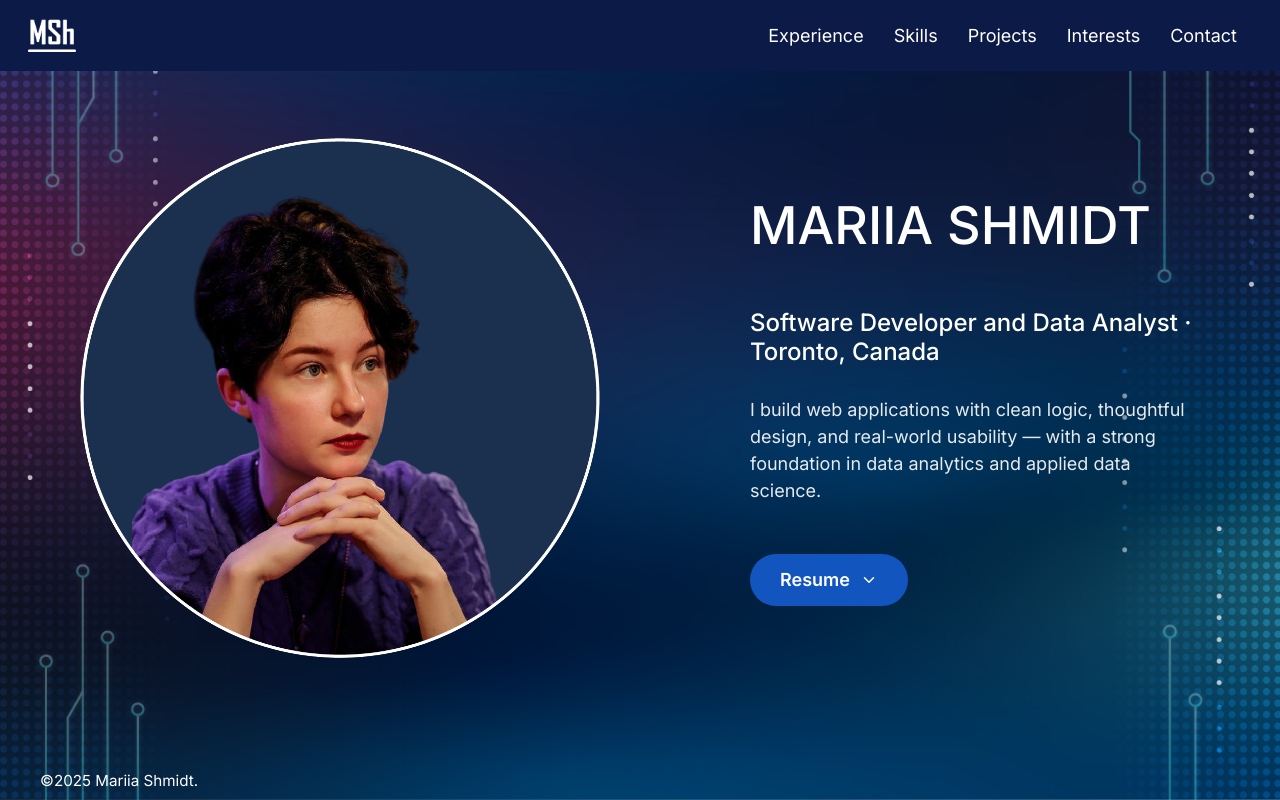
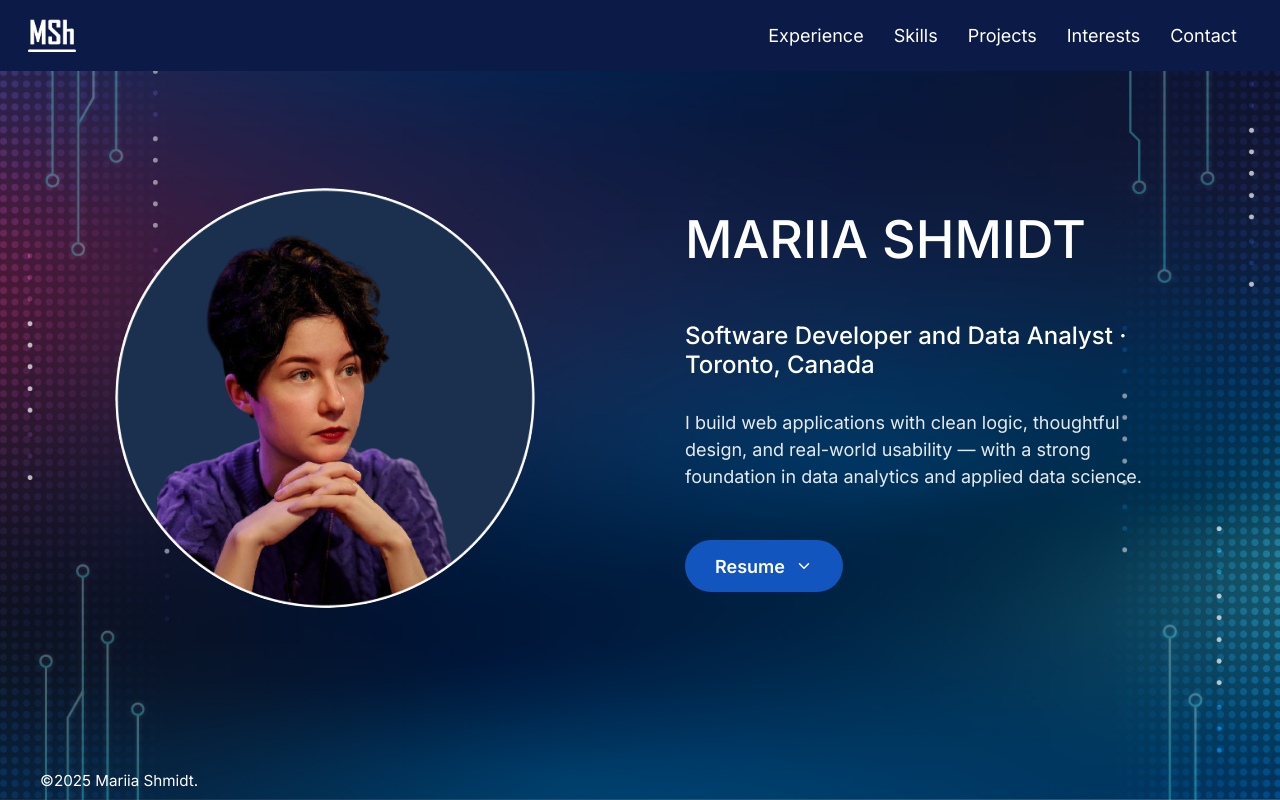
Before and after one commit to markshmidt/portfolio_website, a React (Vite) app: page / in a window 1280 px wide. Built offline with nearby package versions, Linux system fonts and the light colour scheme.

Commit message:
adapted for min height

```diff
--- a/src/index.css
+++ b/src/index.css
@@ -112,3 +112,8 @@ body {
   .icon-accent {
     color: var(--color-accent);
   }
+  @media (max-height: 900px) {
+    #main-page, #skills, #projects, #interests, #contact{
+      max-width: 1000px;
+    }
+  }
--- a/src/pages/Home/Home.css
+++ b/src/pages/Home/Home.css
@@ -168,3 +168,24 @@
   }
 
 }
+@media (max-height: 800px){
+  /* MAIN LAYOUT */
+.content {
+  position: relative;
+  z-index: 1;
+  display: flex;
+  align-items: center;
+  justify-content: center;
+}
+
+/* PHOTO */
+.profile-img {
+  width: 420px;
+  height: 420px;
+  border-radius: 50%;
+  object-fit: cover;
+  cursor: pointer;
+  transition: box-shadow 0.35s ease;
+}
+
+}
```
